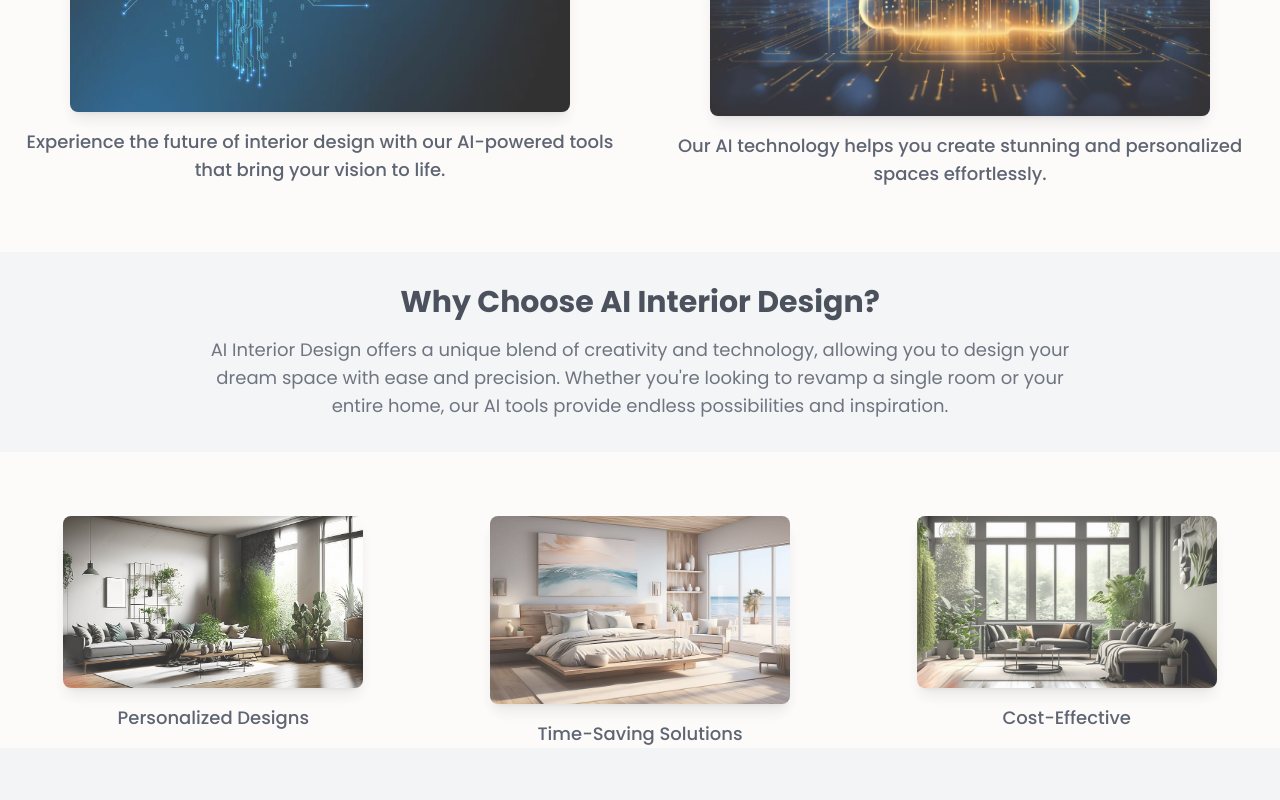
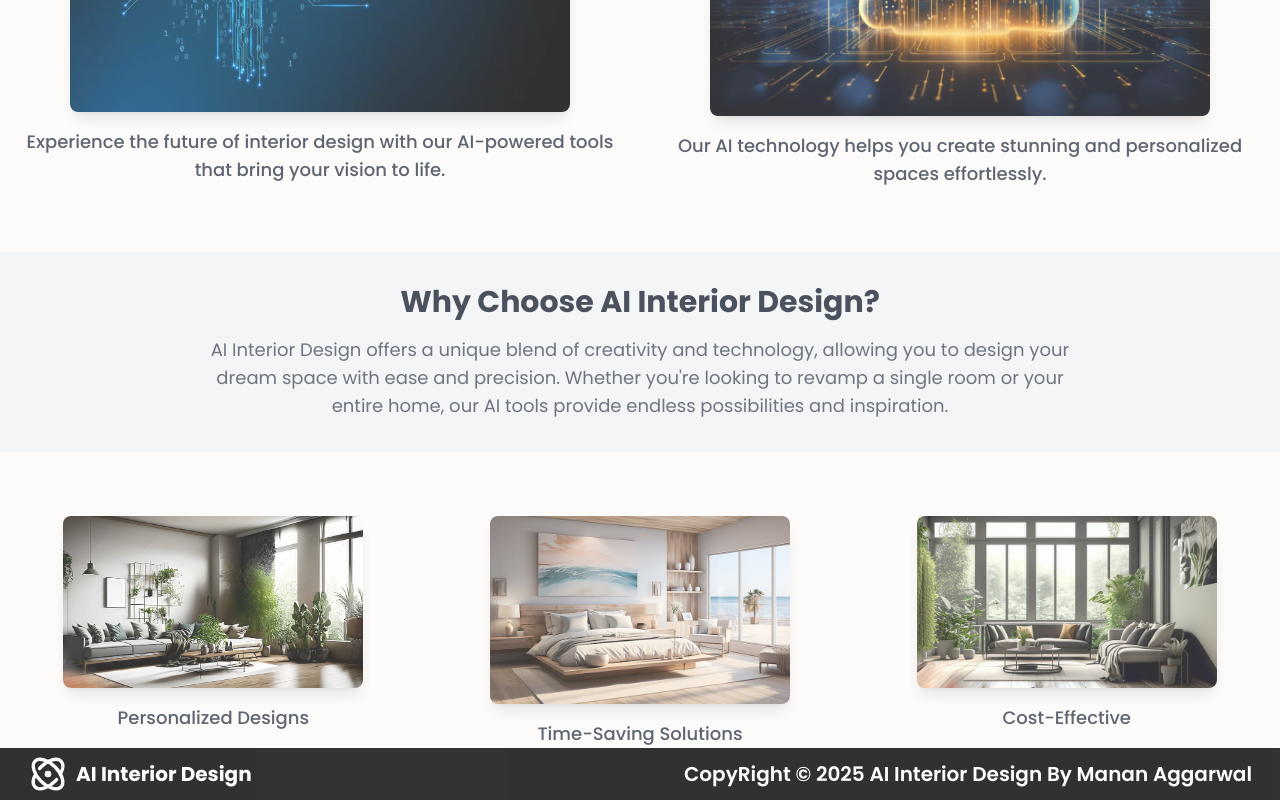
Before and after one commit to mananaggarwal2001/AI-Interior-Design-App, a Next.js app: page / in a window 1280 px wide. Shown: the part 525-1325 px from the top of the page. Before the commit the page ends 1273 px from the top, so only its background shows below. Built offline with nearby package versions, Linux system fonts and the light colour scheme; no server answers.

Commit message:
done with modifications

```diff
--- /dev/null
+++ b/app/_components/Footer.js
@@ -0,0 +1,17 @@
+import Image from 'next/image'
+import React from 'react'
+function Footer() {
+    return (
+        <div className='bg-black flex justify-between items-center text-white px-7 md:flex-row flex-col text-sm md:text-xl'>
+            <div className='flex gap-2 items-center'>
+                <Image src={'/logo.svg'} className='invert' alt='AI Interior Design' width={40} height={40} />
+                <h2 className='font-bold'>AI Interior Design</h2>
+            </div>
+            <div className=' text-white py-3 text-center font-semibold'>
+                CopyRight &copy; {new Date().getFullYear()}  AI Interior Design By Manan Aggarwal
+            </div>
+        </div>
+    )
+}
+
+export default Footer
--- a/app/dashboard/layout.js
+++ b/app/dashboard/layout.js
@@ -1,5 +1,6 @@
 
 
+import Footer from '../_components/Footer.js'
 import Header from './_components/Header.js'
 import React from 'react'
 function Layout({ children }) {
--- a/app/layout.js
+++ b/app/layout.js
@@ -3,6 +3,7 @@ import { Poppins } from 'next/font/google'
 import "./globals.css";
 import { ClerkProvider } from '@clerk/nextjs';
 import Provider from './provider.js'
+import Footer from './_components/Footer';
 
 export const metadata = {
   title: "Create Next App",
@@ -23,6 +24,7 @@ export default function RootLayout({ children }) {
           <Provider>
             {children}
           </Provider>
+          <Footer/>
         </body>
       </html>
     </ClerkProvider>
--- a/app/page.js
+++ b/app/page.js
@@ -12,7 +12,7 @@ export default function Home() {
           <h2 className="text-4xl font-bold">AI Room And Home</h2>
           <h2 className="text-4xl font-bold text-blue-800">Interior Design</h2>
           <div className="flex flex-col gap-4 items-center mt-4">
-            <p className="text-sm font-semibold text-black">Transform your space with AI room Design at your fingertips and make your lifestyle easy!!!!</p>
+            <p className="text-sm font-semibold text-black md:text-left text-center">Transform your space with AI room Design at your fingertips and make your lifestyle easy!!!!</p>
             <Link href={'/sign-in'}>
               <Button>Get Started</Button>
             </Link>
```
